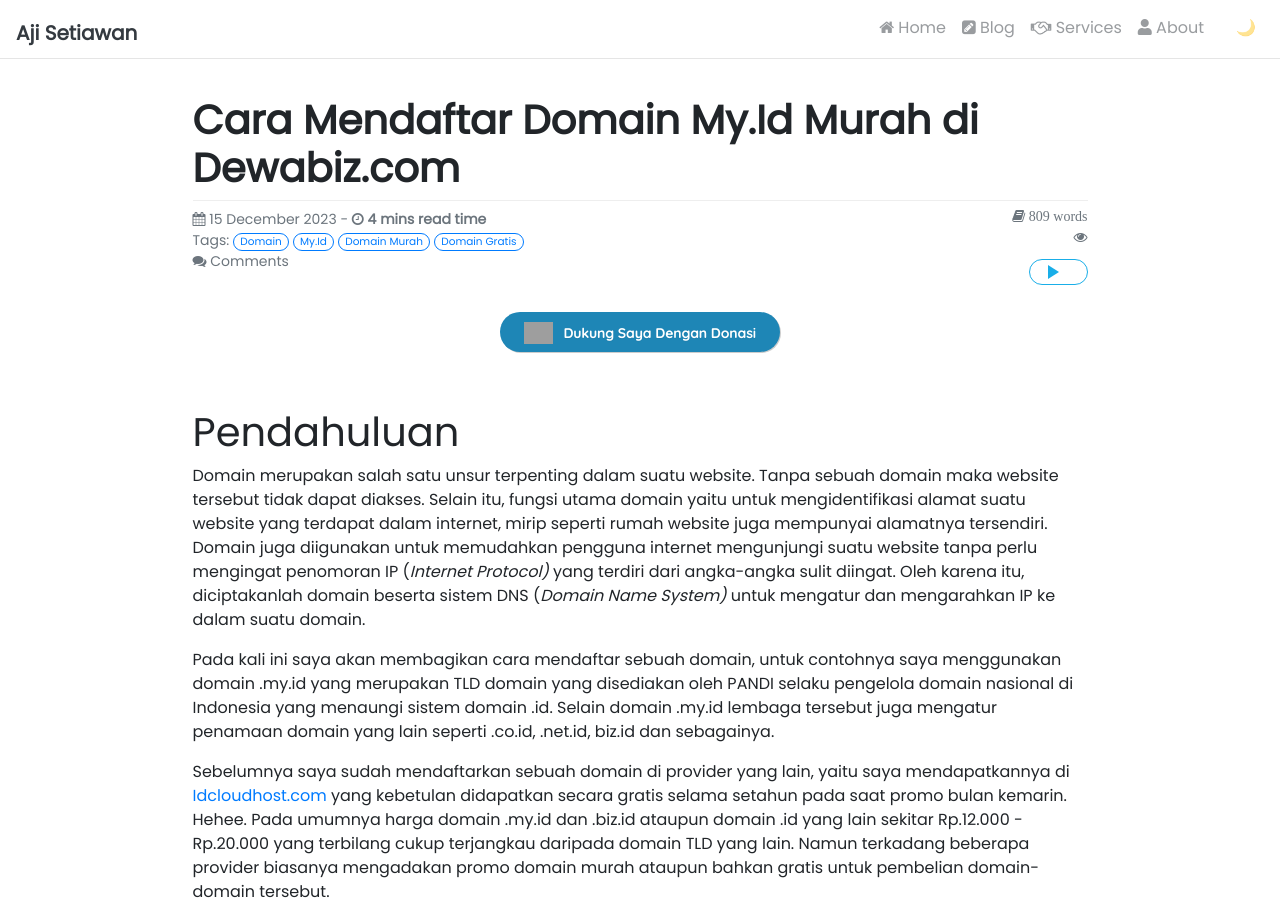
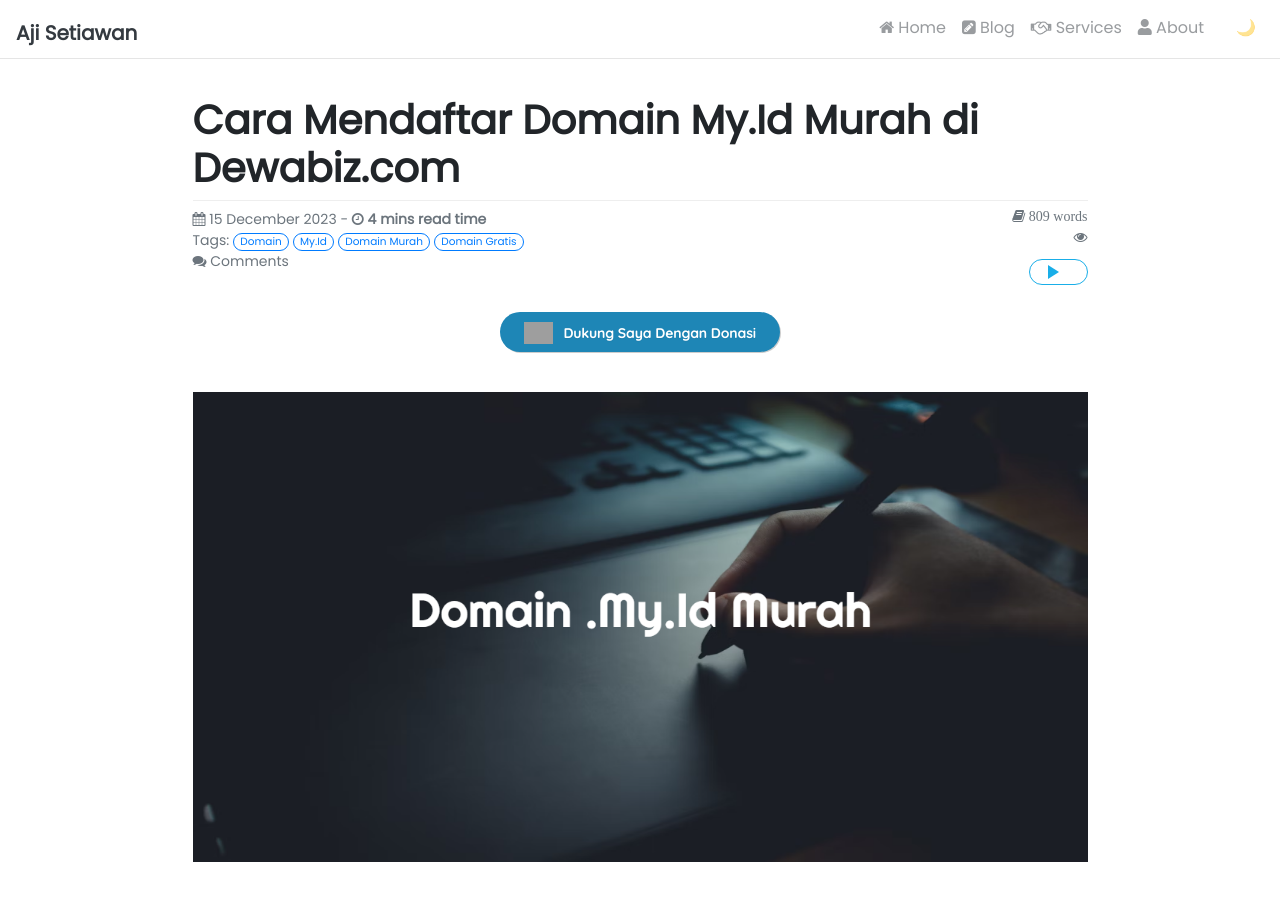
Before and after one commit to ajisetiawan716/ajisetiawan716.github.io, a Jekyll site: the page built from _posts/2023-12-15-cara-daftar-domain-my.id-murah-di-dewabiz.md, in a window 1280 px wide and 900 px high. Built offline with Jekyll 4.4.1, drawn with Linux system fonts in a browser that asks for light colours; nearby versions of some CDN libraries; comment, search, counter and statistics services are not loaded; grey boxes are pictures that could not be loaded.

Commit message:
Add files via upload

```diff
--- a/_layouts/post.html
+++ b/_layouts/post.html
@@ -42,9 +42,7 @@ layout: page
 <!-- trakteer widget -->
 <br>
  <!– call the featured-post-image.html template file –>
-    {% if page.image and page.external-image %}
-      {% include blog/post-featured-image.html external-image=page.image alt=page.title image=page.image %}
-    {% endif %}
+{% include blog/post-featured-image.html external-image=page.external-image image=page.image alt=page.image-alt %}
 
 <div id="post-body">
 {{ content }}
```
